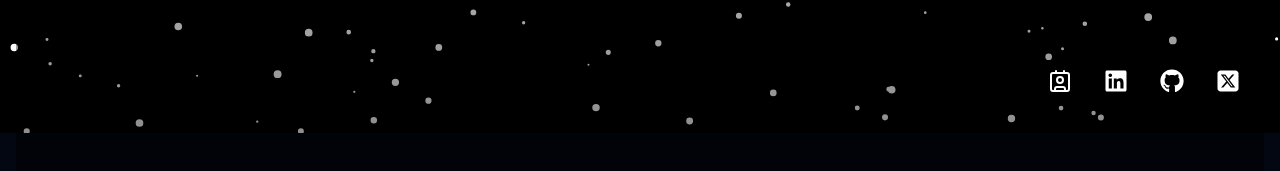
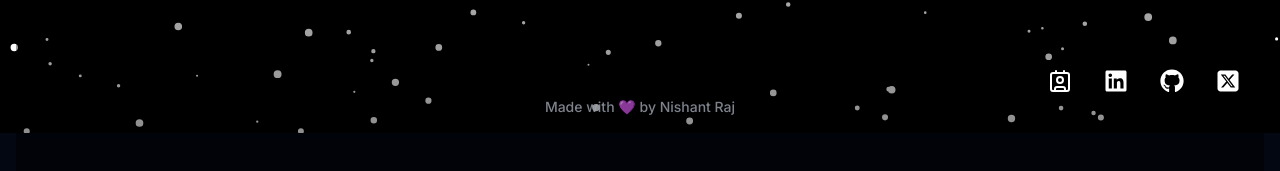
Before and after one commit to dawgdevv/portfolio, a React (Vite) app: page / in a window 1280 px wide. Shown: the part 667-838 px from the top of the page. Built offline with nearby package versions, Linux system fonts and the light colour scheme.

Commit message:
Add "Made by" line to App component for attribution

```diff
--- a/src/App.jsx
+++ b/src/App.jsx
@@ -160,6 +160,18 @@ function App() {
         </motion.a>
       </div>
 
+      {/* Made by line */}
+      <div className="fixed bottom-4 left-1/2 transform -translate-x-1/2 z-40">
+        <motion.p
+          initial={{ opacity: 0 }}
+          animate={{ opacity: 1 }}
+          transition={{ delay: 0.5 }}
+          className="text-sm text-gray-400/80 font-medium"
+        >
+          Made with 💜 by Nishant Raj
+        </motion.p>
+      </div>
+
       {isContactModalOpen && (
         <div className="fixed inset-0 bg-black/50 backdrop-blur-sm z-50 flex items-center justify-center">
           <Contact onClose={handleCloseModal} />
```
